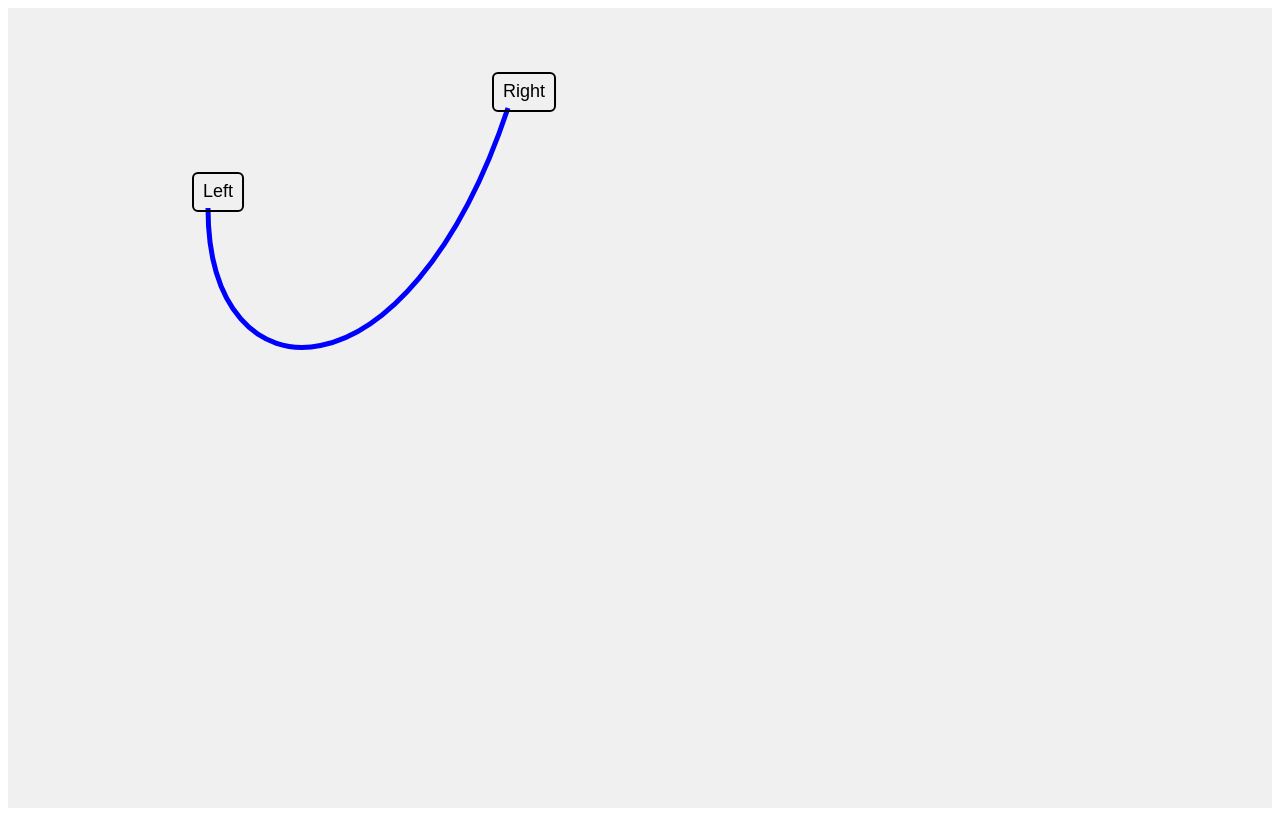
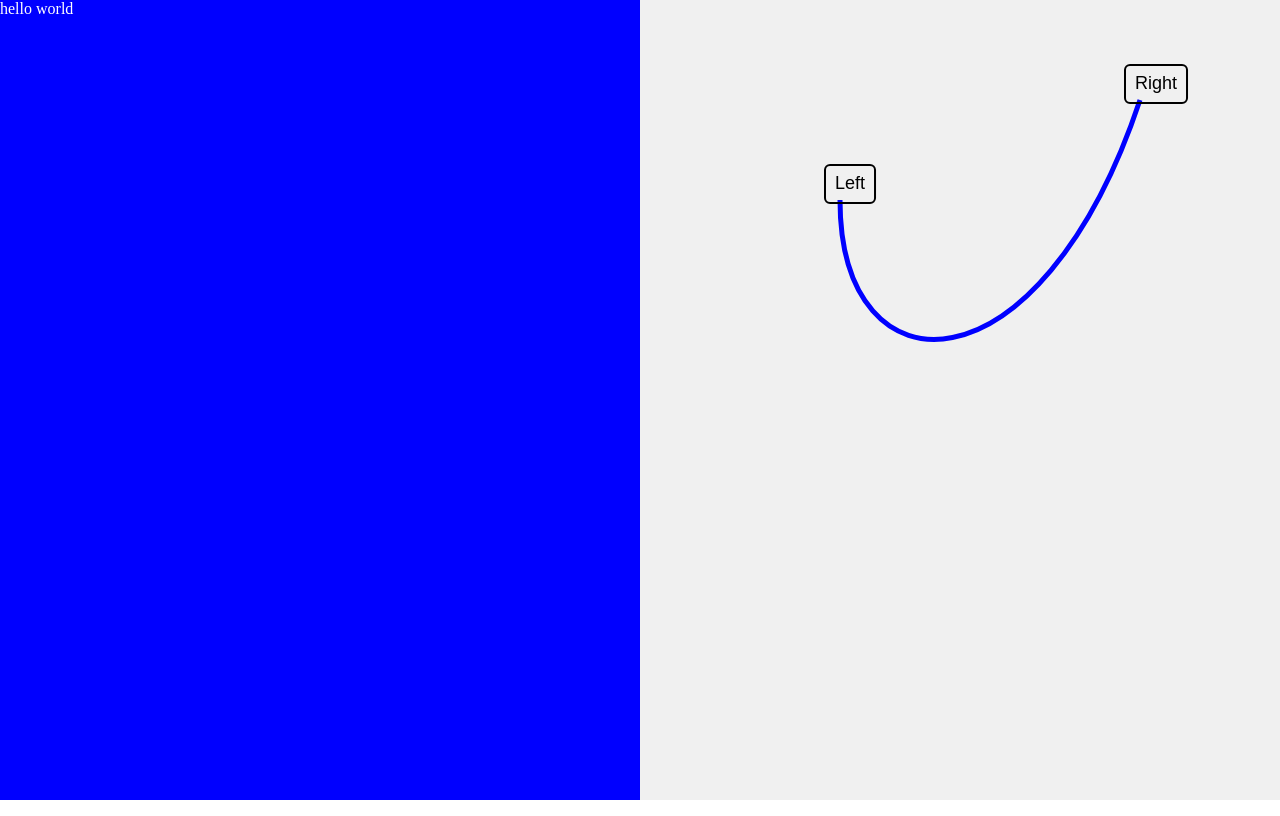
Before and after one commit to zroe1/syntax-tree, a React app: page / in a window 1280 px wide. Built offline with nearby package versions, Linux system fonts and the light colour scheme; the HTML template or start-up script is replaced by a standard one.

Commit message:
mockup for sidebar

```diff
--- a/package.json
+++ b/package.json
@@ -14,16 +14,20 @@
     "@types/react": "^18.3.3",
     "@types/react-dom": "^18.3.0",
     "babel-loader": "^9.1.3",
+    "css-loader": "^7.1.2",
     "html-webpack-plugin": "^5.6.0",
+    "style-loader": "^4.0.0",
     "typescript": "^5.5.2",
     "webpack": "^5.92.1",
     "webpack-cli": "^5.1.4",
     "webpack-dev-server": "^5.0.4"
   },
   "dependencies": {
+    "@types/styled-components": "^5.1.34",
     "konva": "^9.3.12",
     "react": "^18.3.1",
-    "react-dom": "^18.3.1"
+    "react-dom": "^18.3.1",
+    "styled-components": "^6.1.11"
   },
   "scripts": {
     "start": "webpack serve --open",
--- a/src/components/test.ts
+++ b/src/components/test.tsx
@@ -10,7 +10,7 @@ const KonvaCurve = () => {
 
     const stage = new Konva.Stage({
       container: containerRef.current || "container",
-      width: width,
+      width: width / 2,
       height: height,
     });
 
@@ -82,7 +82,7 @@ const KonvaCurve = () => {
     };
   }, []);
 
-  return React.createElement("div", { ref: containerRef, style: { backgroundColor: "#f0f0f0" } });
+  return <div ref={containerRef} style={{ backgroundColor: "#f0f0f0" }} />;
 };
 
 export default KonvaCurve;
--- /dev/null
+++ b/src/index.css
@@ -0,0 +1,10 @@
+body {
+    /* background-color: green; */
+    padding: 0;
+    margin: 0;
+    width: 100vw;
+    height: 100vh;
+    /* display: flex; */
+    /* flex-direction: column; */
+    /* justify-content: center; */
+}
--- a/src/index.tsx
+++ b/src/index.tsx
@@ -1,9 +1,17 @@
 import React from "react";
 import ReactDOM from "react-dom";
 import KonvaCurve from "./components/test";
+import SidebarContainer from "./sidebar/sidebarContainer";
+import * as S from "./styled";
+import "./index.css";
 
 const App: React.FC = () => {
-  return <KonvaCurve />;
+  return (
+    <S.StyledDiv>
+      <SidebarContainer />
+      <KonvaCurve />
+    </S.StyledDiv>
+  );
 };
 
 ReactDOM.render(<App />, document.getElementById("root"));
--- /dev/null
+++ b/src/sidebar/sidebarContainer.tsx
@@ -0,0 +1,8 @@
+import React from "react";
+import * as S from "./styled";
+
+function SidebarContainer() {
+  return <S.sideBar>hello world</S.sideBar>;
+}
+
+export default SidebarContainer;
--- /dev/null
+++ b/src/sidebar/styled.ts
@@ -0,0 +1,9 @@
+import styled from "styled-components";
+
+export const sideBar = styled.div`
+  background-color: blue;
+  color: white;
+  // width: 100px;
+  height: 100px;
+  flex: 1;
+`;
--- /dev/null
+++ b/src/styled.ts
@@ -0,0 +1,12 @@
+import styled from "styled-components";
+
+export const StyledDiv = styled.div`
+  background-color: blue;
+  color: white;
+  width: 100%;
+  height: 100%;
+  // padding: 20px;
+  // margin: 10px;
+  // border-radius: 5px;
+  display: flex;
+`;
--- a/tsconfig.json
+++ b/tsconfig.json
@@ -13,7 +13,7 @@
 
     /* Language and Environment */
     "target": "es2016",                                  /* Set the JavaScript language version for emitted JavaScript and include compatible library declarations. */
-    // "lib": [],                                        /* Specify a set of bundled library declaration files that describe the target runtime environment. */
+    "lib": ["dom", "es6"],                                        /* Specify a set of bundled library declaration files that describe the target runtime environment. */
     // "jsx": "preserve",                                /* Specify what JSX code is generated. */
     // "experimentalDecorators": true,                   /* Enable experimental support for legacy experimental decorators. */
     // "emitDecoratorMetadata": true,                    /* Emit design-type metadata for decorated declarations in source files. */
```
Also changed, not shown: 1 other file (tests, documents, lock files or other folders).
